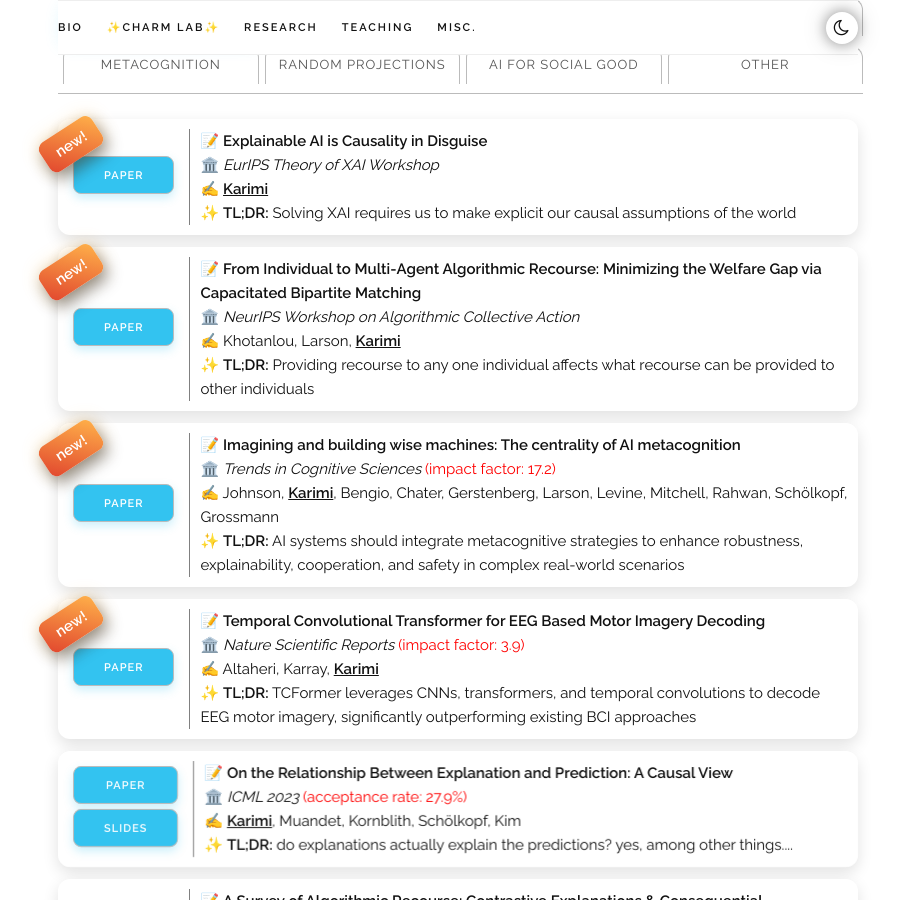
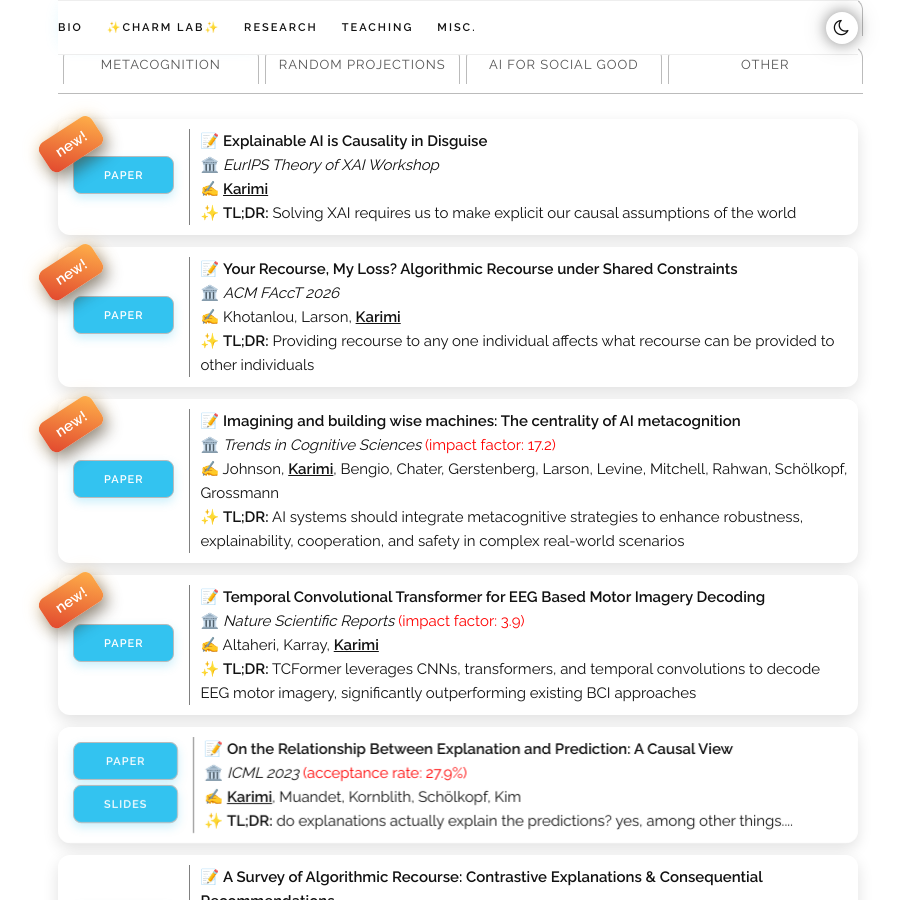
Before and after one commit to charmlab/website, a Jekyll site: the page built from index.html, in a window 1280 px wide and 900 px high, scrolled down 2497 px. Shown: the whole window, without its empty margins (182-1079 px from the left). Built offline with Jekyll 4.4.1, drawn with Linux system fonts in a browser that asks for light colours; some web fonts are replaced.

Commit message:
Updated Zahra's paper.

```diff
--- a/_data/publications.yaml
+++ b/_data/publications.yaml
@@ -27,9 +27,9 @@ papers:
     tldr: Solving XAI requires us to make explicit our causal assumptions of the world
     banner: new!
 
-  - title: "From Individual to Multi-Agent Algorithmic Recourse: Minimizing the Welfare Gap via Capacitated Bipartite Matching"
+  - title: "Your Recourse, My Loss? Algorithmic Recourse under Shared Constraints"
     authors: "Khotanlou, Larson, <u><b>Karimi</b></u>"
-    venue: NeurIPS Workshop on Algorithmic Collective Action
+    venue: ACM FAccT 2026
     categories: ["Selected", "Algorithmic Recourse"]
     paper_pdf: "https://arxiv.org/abs/2508.11070"
     acceptance_rate:
```
